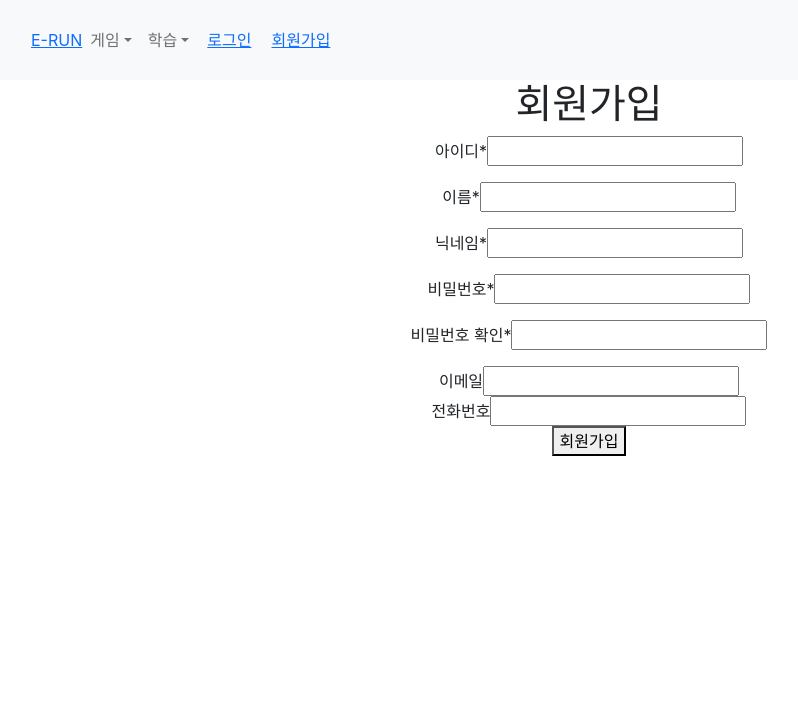
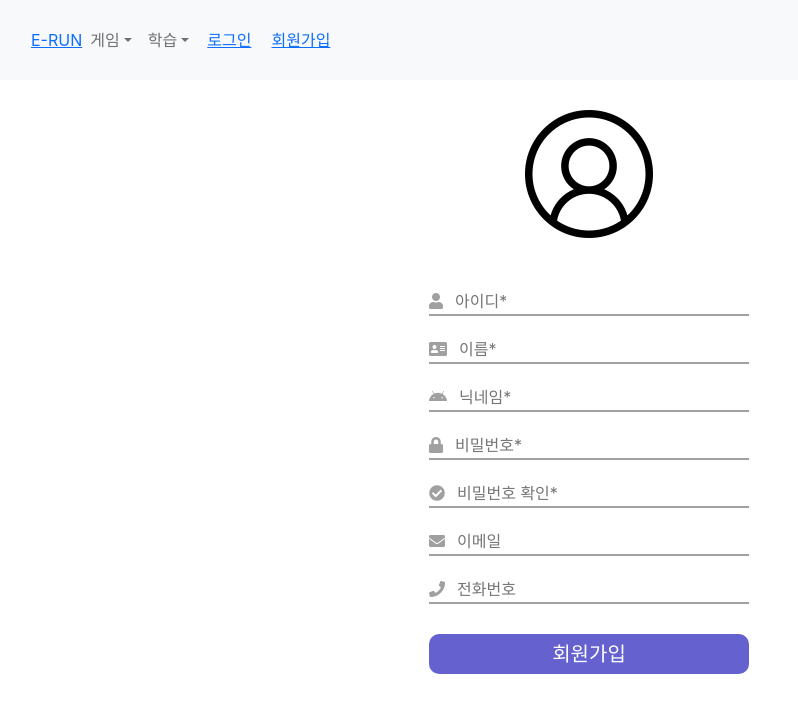
Before and after one commit to sangwook0613/alza-gamification, a React (Create React App) app in the folder frontend/: page /signup in a window 1280 px wide. Shown: the top 712 px of the page, without its empty margins (51-849 px from the left). Built offline with nearby package versions, Linux system fonts and the light colour scheme.

Commit message:
S05P21A107-224 Style: 회원가입페이지 디자인 #1

```diff
--- a/frontend/public/index.html
+++ b/frontend/public/index.html
@@ -11,6 +11,12 @@
     />
    <title>React App</title>
    <link href="https://cdn.jsdelivr.net/npm/bootstrap@5.1.1/dist/css/bootstrap.min.css" rel="stylesheet" integrity="sha384-F3w7mX95PdgyTmZZMECAngseQB83DfGTowi0iMjiWaeVhAn4FJkqJByhZMI3AhiU" crossorigin="anonymous">
+   <link
+   rel="stylesheet"
+   href="https://use.fontawesome.com/releases/v5.15.4/css/all.css"
+   integrity="sha384-DyZ88mC6Up2uqS4h/KRgHuoeGwBcD4Ng9SiP4dIRy0EXTlnuz47vAwmeGwVChigm"
+   crossorigin="anonymous"
+ />
   </head>
   <body>
     <noscript>You need to enable JavaScript to run this app.</noscript>
--- a/frontend/src/styles/main.css
+++ b/frontend/src/styles/main.css
@@ -64,3 +64,57 @@
 .study-cards {
   width: 60%;
 }
+
+/* 회원가입 */
+
+#signup_line {
+  border-bottom:2px solid #A0A0A0;
+  margin-top: 20px;
+  width: 100%;
+  display: flex;
+}
+
+
+
+#signup_line #icon {
+  color:#A0A0A0;
+  display: flex;
+  align-items: center;
+  margin-right: 10px;
+}
+
+#signup_line:focus-within #icon {
+  color:#6562CF;
+}
+
+#signup_line:focus-within {
+  border-bottom: 2px solid #6562CF;
+}
+
+#signup_line input:focus {
+  outline: none;
+}
+
+#signup_line input {
+  border: none;
+  width: 100%;
+}
+
+#errormessage {
+  margin-bottom: 0px;
+  color: red;
+  font-size: 4px;
+}
+
+.signup_btn {
+  font-size:20px;
+  padding:5px 8%;
+  background-color: #6562CF;
+  border: none;
+  border-radius: 10px;
+  color: white;
+  text-align: center;
+  text-decoration: none;
+  display: inline-block;
+  margin-top: 30px;
+}
--- a/frontend/src/views/signupPage/index.jsx
+++ b/frontend/src/views/signupPage/index.jsx
@@ -3,6 +3,7 @@ import { useDispatch } from 'react-redux';
 import { withRouter } from 'react-router';
 import { signupUser, checkUserId } from '../../lib/store/store';
 import { onIdValidation, onNameValidation, onNicknameValidation, onPasswordValidation, onConfirmPasswordValidation } from './validation';
+import logo from '../../assets/user.png'
 
 const SignupPage = (props) => {
   const [id, setId] = useState('')
@@ -107,83 +108,117 @@ const SignupPage = (props) => {
 
 
   return (
-    <>
-      <h1>회원가입</h1>
+    <div style={{display:"flex", alignItems:"center", flexDirection: 'column'}}>
+      <img src={logo} alt="" style={{width:"10%", margin:"30px"}}/>
+      <div style={{width:"25%"}}>
         <form
           className="signupForm"
           onSubmit={onSubmit}
-        style={{ display: 'flex', flexDirection: 'column', justifyContent: 'center', alignItems: 'center' }}
+          style={{ display: 'flex', flexDirection: 'column', textAlign:'start'}}
           action="/user"
           method="POST"
         >
-        <div>
-          <label>아이디*</label>
+          <div id="signup_line">
+            <i className="fas fa-user" id="icon"></i>
             <input
               type="text"
               value={id}
               onBlur={validId}
               onChange={onIdHandle}
+              placeholder="아이디*"
             />
-          <p>{idErrorMessage}</p>
           </div>
+          {
+            idErrorMessage ?
+            <p id="errormessage">{idErrorMessage}</p>
+            :
+            <></>
+          }
 
-        <div>
-          <label>이름*</label>
+          <div id="signup_line">
+            <i className="fas fa-address-card" id="icon"></i>
             <input
               type="text"
               value={name}
               onBlur={validName}
               onChange={onNameHandle}
+              placeholder="이름*"
             />
-          <p>{nameErrorMessage}</p>
           </div>
+          {
+            nameErrorMessage ?
+            <p id="errormessage">{nameErrorMessage}</p>
+            :
+            <></>
+          }
 
-        <div>
-          <label>닉네임*</label>
+
+          <div id="signup_line">
+            <i className="fab fa-android" id="icon"></i>
             <input
               type="text"
               value={nickname}
               onBlur={validNickname}
               onChange={onNicknameHandle}
+              placeholder="닉네임*"
             />
-          <p>{nicknameErrorMessage}</p>
           </div>
+          {
+            nicknameErrorMessage ?
+            <p id="errormessage">{nicknameErrorMessage}</p>
+            :
+            <></>
+          }
 
-        <div>
-          <label>비밀번호*</label>
+          <div id="signup_line">
+            <i className="fas fa-lock" id="icon"></i>
             <input
               type="password"
               value={password}
               onBlur={validPassword}
               onChange={onPasswordHandle}
+              placeholder="비밀번호*"
             />
-          <p>{passwordErrorMessage}</p>
           </div>
+          {
+            passwordErrorMessage ?
+            <p id="errormessage">{passwordErrorMessage}</p>
+            :
+            <></>
+          }
 
-        <div>
-          <label>비밀번호 확인*</label>
+          <div id="signup_line">
+            <i className="fas fa-check-circle" id="icon"></i>
             <input
               type="password"
               value={confirmPassword}
               onBlur={validConfirmPassword}
               onChange={onConfirmPasswordHandle}
+              placeholder="비밀번호 확인*"
             />
-          <p>{confirmPasswordErrorMessage}</p>
+          </div>
+          {
+            confirmPasswordErrorMessage ?
+            <p id="errormessage">{confirmPasswordErrorMessage}</p>
+            :
+            <></>
+          }
+
+          <div id="signup_line">
+            <i className="fas fa-envelope" id="icon"></i>
+            <input type="email" value={email} onChange={onEmailHandle} placeholder="이메일"/>
           </div>
 
-        <div>
-          <label>이메일</label>
-          <input type="email" value={email} onChange={onEmailHandle} />
+          <div id="signup_line">
+            <i className="fas fa-phone" id="icon"></i>
+            <input type="text" value={phoneNum} onChange={onPhoneNumHandle} placeholder="전화번호"/>
           </div>
 
-        <div>
-          <label>전화번호</label>
-          <input type="text" value={phoneNum} onChange={onPhoneNumHandle} />
+          <button className="signup_btn" type="submit">회원가입</button>
+        </form>
+
       </div>
-
-        <button type="submit">회원가입</button>
-      </form>
-    </>
+    </div>
   )
 };
 
```
Also changed, not shown: frontend/src/assets/user.png (added). Lines whose indentation alone changed are shown as unchanged.
